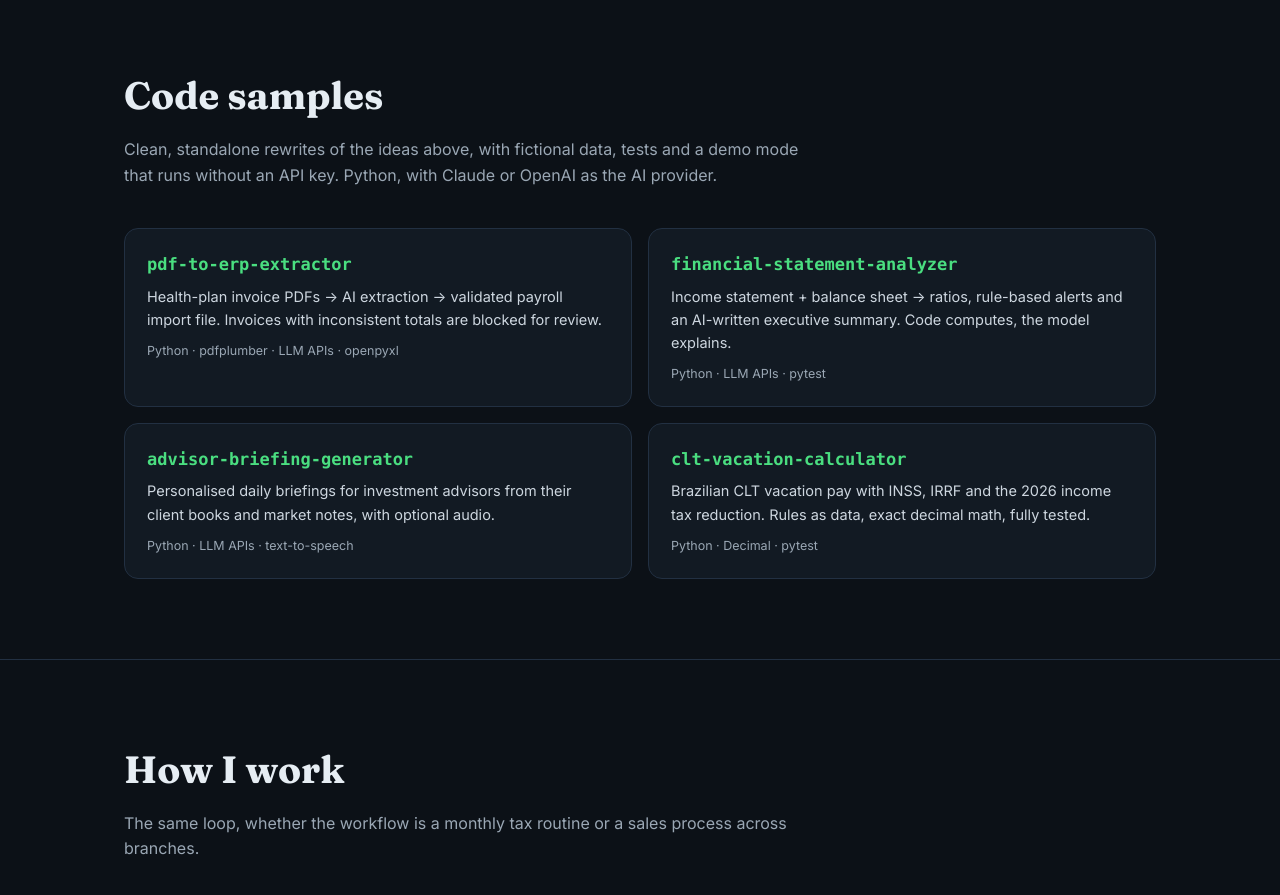
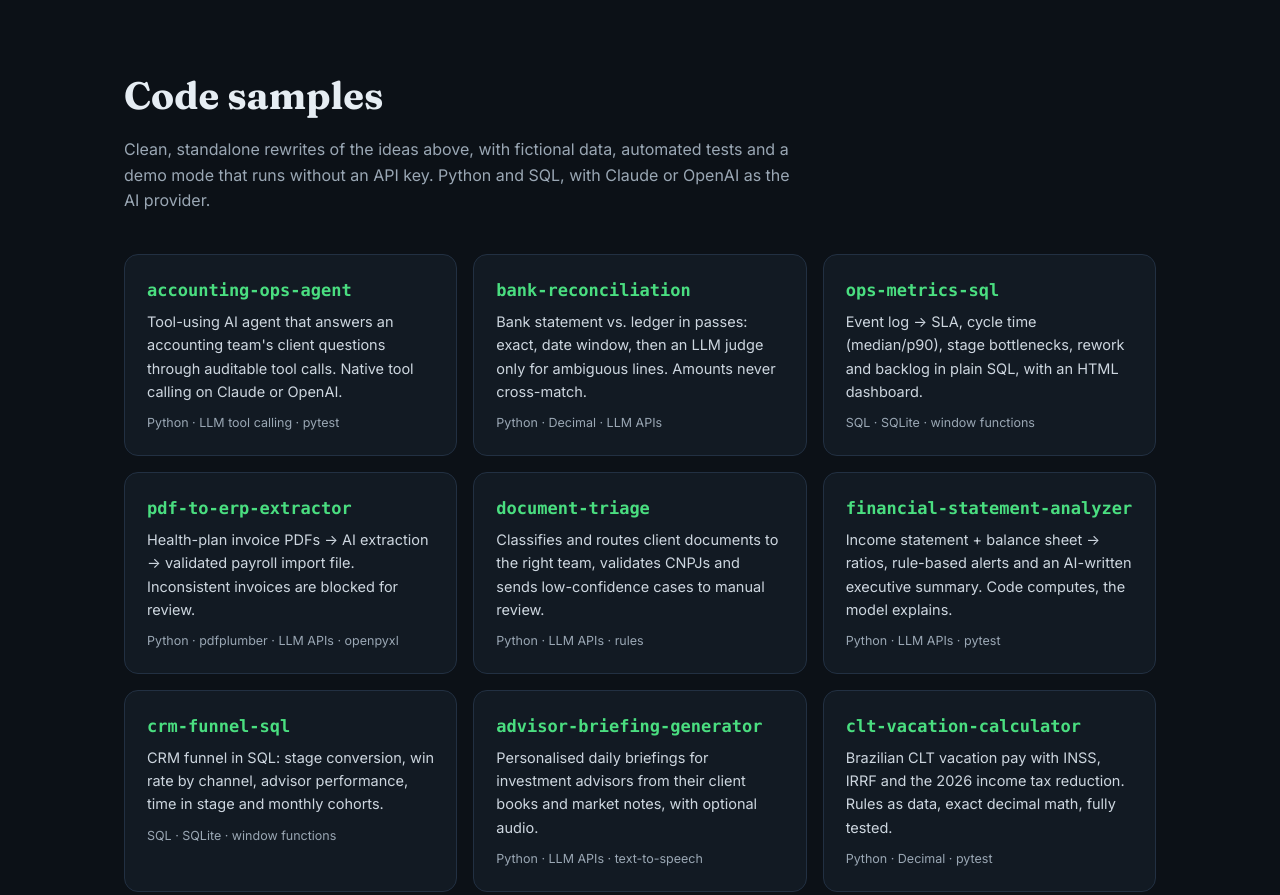
Before and after one commit to guilherme-ferracini/guilherme-ferracini.github.io, a plain HTML site: page index.html in a window 1280 px wide. Shown: the part 2740-3635 px from the top of the page. Drawn offline with Linux system fonts and the light colour scheme.

Commit message:
Add five more code samples

```diff
--- a/index.html
+++ b/index.html
@@ -90,13 +90,14 @@
     header{padding:64px 0 48px}
   }
   @media (max-width:520px){.steps{grid-template-columns:1fr}.case dl{grid-template-columns:1fr}.case dt{padding-top:6px}}
-  .repos{display:grid;grid-template-columns:repeat(2,1fr);gap:16px}
+  .repos{display:grid;grid-template-columns:repeat(3,1fr);gap:16px}
   .repo{display:block;text-decoration:none;background:var(--panel);border:1px solid var(--line);border-radius:14px;padding:22px;transition:.15s}
   .repo:hover{border-color:var(--accent);transform:translateY(-2px)}
   .repo h4{font-size:17px;margin-bottom:6px;font-family:ui-monospace,SFMono-Regular,Menlo,monospace;color:var(--accent)}
   .repo p{color:#cdd6df;font-size:14.5px}
   .repo small{display:block;color:var(--muted);font-size:12.5px;margin-top:10px}
-  @media (max-width:860px){.repos{grid-template-columns:1fr}}
+  @media (max-width:980px){.repos{grid-template-columns:1fr 1fr}}
+  @media (max-width:640px){.repos{grid-template-columns:1fr}}
 </style>
 </head>
 <body>
@@ -201,10 +202,15 @@
 <section id="code">
   <div class="wrap">
     <h2>Code samples</h2>
-    <p class="sub">Clean, standalone rewrites of the ideas above, with fictional data, tests and a demo mode that runs without an API key. Python, with Claude or OpenAI as the AI provider.</p>
+    <p class="sub">Clean, standalone rewrites of the ideas above, with fictional data, automated tests and a demo mode that runs without an API key. Python and SQL, with Claude or OpenAI as the AI provider.</p>
     <div class="repos">
-      <a class="repo" href="https://github.com/guilherme-ferracini/pdf-to-erp-extractor" target="_blank" rel="noopener"><h4>pdf-to-erp-extractor</h4><p>Health-plan invoice PDFs → AI extraction → validated payroll import file. Invoices with inconsistent totals are blocked for review.</p><small>Python · pdfplumber · LLM APIs · openpyxl</small></a>
+      <a class="repo" href="https://github.com/guilherme-ferracini/accounting-ops-agent" target="_blank" rel="noopener"><h4>accounting-ops-agent</h4><p>Tool-using AI agent that answers an accounting team's client questions through auditable tool calls. Native tool calling on Claude or OpenAI.</p><small>Python · LLM tool calling · pytest</small></a>
+      <a class="repo" href="https://github.com/guilherme-ferracini/bank-reconciliation" target="_blank" rel="noopener"><h4>bank-reconciliation</h4><p>Bank statement vs. ledger in passes: exact, date window, then an LLM judge only for ambiguous lines. Amounts never cross-match.</p><small>Python · Decimal · LLM APIs</small></a>
+      <a class="repo" href="https://github.com/guilherme-ferracini/ops-metrics-sql" target="_blank" rel="noopener"><h4>ops-metrics-sql</h4><p>Event log → SLA, cycle time (median/p90), stage bottlenecks, rework and backlog in plain SQL, with an HTML dashboard.</p><small>SQL · SQLite · window functions</small></a>
+      <a class="repo" href="https://github.com/guilherme-ferracini/pdf-to-erp-extractor" target="_blank" rel="noopener"><h4>pdf-to-erp-extractor</h4><p>Health-plan invoice PDFs → AI extraction → validated payroll import file. Inconsistent invoices are blocked for review.</p><small>Python · pdfplumber · LLM APIs · openpyxl</small></a>
+      <a class="repo" href="https://github.com/guilherme-ferracini/document-triage" target="_blank" rel="noopener"><h4>document-triage</h4><p>Classifies and routes client documents to the right team, validates CNPJs and sends low-confidence cases to manual review.</p><small>Python · LLM APIs · rules</small></a>
       <a class="repo" href="https://github.com/guilherme-ferracini/financial-statement-analyzer" target="_blank" rel="noopener"><h4>financial-statement-analyzer</h4><p>Income statement + balance sheet → ratios, rule-based alerts and an AI-written executive summary. Code computes, the model explains.</p><small>Python · LLM APIs · pytest</small></a>
+      <a class="repo" href="https://github.com/guilherme-ferracini/crm-funnel-sql" target="_blank" rel="noopener"><h4>crm-funnel-sql</h4><p>CRM funnel in SQL: stage conversion, win rate by channel, advisor performance, time in stage and monthly cohorts.</p><small>SQL · SQLite · window functions</small></a>
       <a class="repo" href="https://github.com/guilherme-ferracini/advisor-briefing-generator" target="_blank" rel="noopener"><h4>advisor-briefing-generator</h4><p>Personalised daily briefings for investment advisors from their client books and market notes, with optional audio.</p><small>Python · LLM APIs · text-to-speech</small></a>
       <a class="repo" href="https://github.com/guilherme-ferracini/clt-vacation-calculator" target="_blank" rel="noopener"><h4>clt-vacation-calculator</h4><p>Brazilian CLT vacation pay with INSS, IRRF and the 2026 income tax reduction. Rules as data, exact decimal math, fully tested.</p><small>Python · Decimal · pytest</small></a>
     </div>
```
